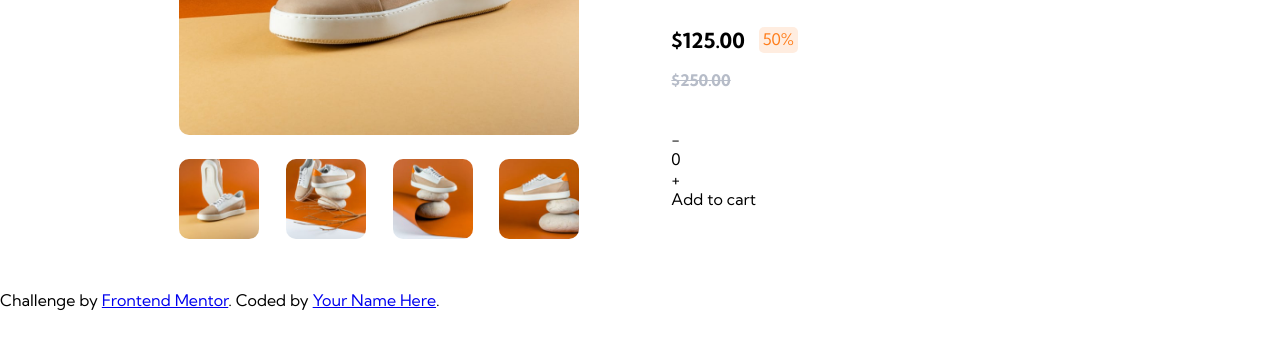
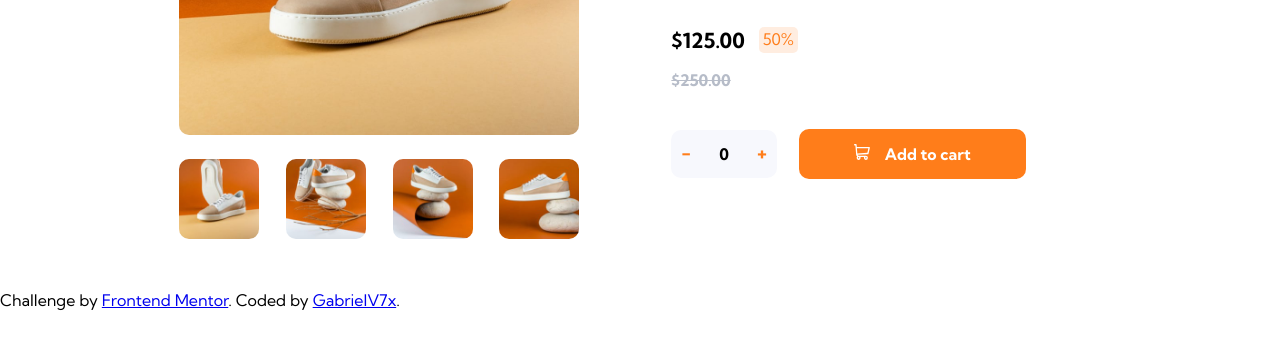
Before and after one commit to GabrielV7x/ecommerce-product-page-main, a plain HTML site: page index.html in a window 1280 px wide. Shown: the part 459-800 px from the top of the page. Drawn offline with Linux system fonts and the light colour scheme.

Commit message:
static css of the page done

```diff
--- a/index.html
+++ b/index.html
@@ -85,7 +85,10 @@
             <div class="plus">+</div>
           </div>
           <div class="button_add_to_cart">
-            Add to cart
+            <img src="./images/icon-cart2.svg" class="cart2" alt="">
+            <div>
+              Add to cart
+            </div>
           </div>
         </div>
 
@@ -99,7 +102,7 @@
 
   <div class="attribution">
     Challenge by <a href="https://www.frontendmentor.io?ref=challenge" target="_blank">Frontend Mentor</a>.
-    Coded by <a href="#">Your Name Here</a>.
+    Coded by <a href="https://github.com/GabrielV7x" target="_blank">GabrielV7x</a>.
   </div>
 </body>
 </html>
--- a/scss/styles.scss
+++ b/scss/styles.scss
@@ -124,5 +124,58 @@
       text-decoration: line-through;
       margin-bottom: 9%;
     }
+
+    .add_to_cart_container {
+      display: flex;
+      align-items: center;
+
+      .cart_update {
+        display: flex;
+        max-width: 108px;
+        align-items: center;
+        background-color: hsl(223, 64%, 98%);
+        padding: 10px 10px;
+        border-radius: 10px;
+
+        .minus {
+          display: inline;
+          height: 28px;
+          color: hsl(26, 100%, 55%);
+          font-size: 1.2rem;
+          font-weight: 700;
+        }
+
+        .zero {
+          margin: 0 28px;
+          font-weight: 700;
+        }
+
+        .plus{
+      display: inline;
+      height: 28px;
+      color: hsl(26, 100%, 55%);
+      font-size: 1.2rem;
+      font-weight: 700;
+        }
+      }
+    }
+
+    .button_add_to_cart{
+      display: flex;
+      background-color: hsl(26, 100%, 55%);
+      color: white;
+      padding: 15px 55px;
+      border-radius: 10px;
+      font-weight: 700;
+      margin-left: 5%;
+
+      .cart2 {
+        color: white;
+        margin-right: 15px;
+        width: 16px;
+        height: 16px;
+      }
+    }
+
   }
 }
```
Also changed, not shown: images/icon-cart2.svg (added), scss/styles.css.
